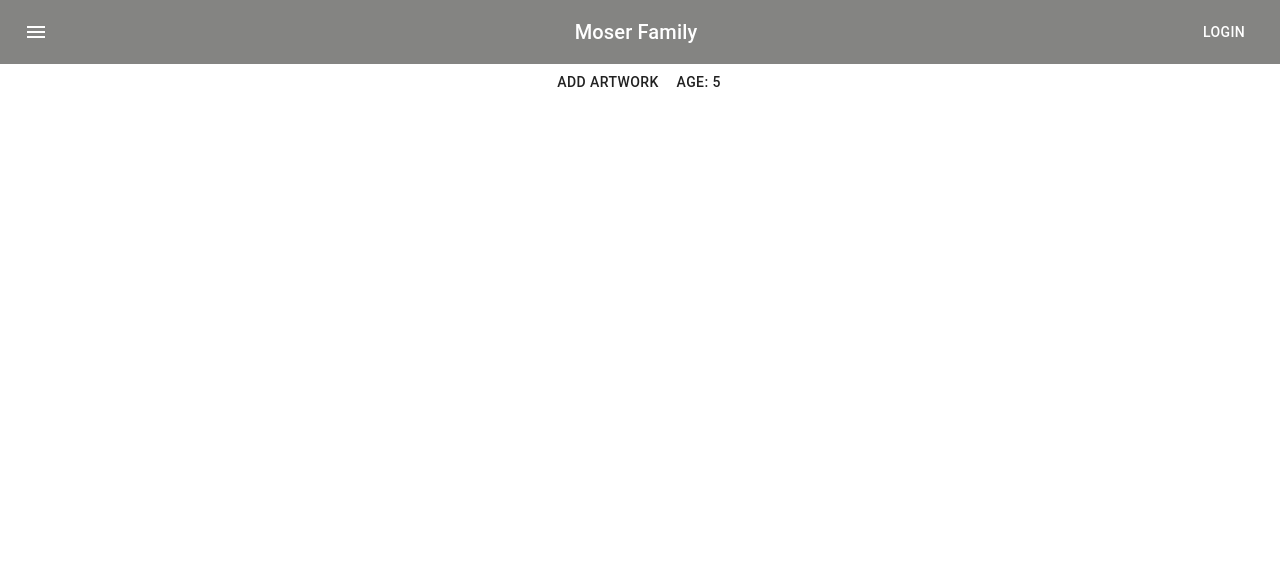
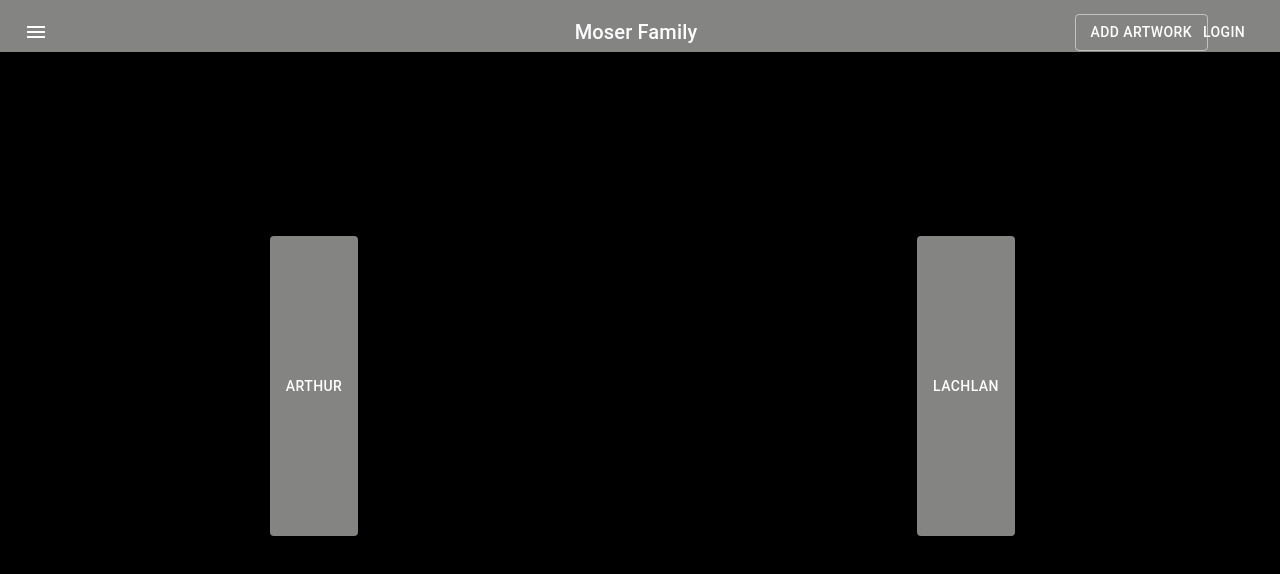
Before and after one commit to NoraMoser/Moser-Website, a React (Create React App) app: page /Art in a window 1280 px wide. Shown: the top 574 px of the page. Built offline with nearby package versions, Linux system fonts and the light colour scheme; no server answers.

Commit message:
added some art logic and refactored

```diff
--- a/src/components/art/Art.js
+++ b/src/components/art/Art.js
@@ -1,22 +1,66 @@
 import React from 'react'
-import { Button } from "@material-ui/core";
+import { Button, makeStyles, Grid, DialogActions } from "@material-ui/core";
 import { Fragment, useState } from "react";
 import {useArtData} from "./hooks/useArtData";
 import ArtDialog from './dialog/ArtDialog';
 import { MAX_FILE_SIZE, ACCEPTED_FILE_TYPES } from './helpers/constants';
+import Carousel from '../common/carousel/Carousel';
+
+const useStyles = makeStyles(theme => ({
+    addArtButton: {
+        position: 'absolute',
+        top: 14,
+    },
+    root: {
+        backgroundColor: 'black',
+        color: 'white',
+        height: 'calc(100vh)'
+    },
+    dialogButton: {
+        margin: '5%'
+    },
+    arthurAndLachlanButton: {
+        height: '300px',
+        width: 'auto',
+        marginBottom: 'calc(100vh - 500px)'
+    }
+}))
 
 export default function Art() {
     const {artData, createArt} = useArtData()
     const [openDialog, setOpenDialog] = useState(false)
     const [artFile, setArtFile] = useState([])
+    const classes = useStyles()
+    const [openCarousel, setOpenCarousel] = useState(false)
+    const [name, setName] = useState('')
+
+    const filterArtByName = artData.filter(item => item.name === name)
+    const fileIDs = !!filterArtByName && filterArtByName.map(item => item.media_id)
+
+    const handleOpenCarousel = name => {
+        setOpenCarousel(true)
+        setName(name)
+    }
 
     console.log(artData)
 
     return (
         <Fragment>
-            <Button onClick={() => setOpenDialog(true)}>Add Artwork</Button>
-            <Button>Age: 5</Button>
+            <Grid className={classes.root} container spacing={3}>
+                <Grid item xs={12}>
+                    <DialogActions className={classes.dialogButton}>
+                        <Button variant="outlined" color="secondary" className={classes.addArtButton} onClick={() => setOpenDialog(true)}>Add Artwork</Button>
+                    </DialogActions>
+                </Grid>
+                <Grid item xs={6}>
+                    <Button className={classes.arthurAndLachlanButton} variant="contained" color="primary" onClick={() => handleOpenCarousel('Arthur')}>Arthur</Button>
+                </Grid>
+                <Grid item xs={6}>
+                    <Button className={classes.arthurAndLachlanButton} variant="contained" color="primary" onClick={() => handleOpenCarousel('Lachlan')}>Lachlan</Button>
+                </Grid>
+            </Grid>
         <ArtDialog open={openDialog} close={() => setOpenDialog(false)} maxFileSize={MAX_FILE_SIZE} allowedFileTypes={ACCEPTED_FILE_TYPES} onChange={id => setArtFile(id)} label='Upload Artwork' fileId={artFile} createMedia={createArt} setFileId={setArtFile}/>
+        <Carousel open={openCarousel} onClose={() => setOpenCarousel(false)} fileIds={openCarousel ? fileIDs : []}/>
         </Fragment>
     )
 }
--- a/src/components/common/carousel/Carousel.js
+++ b/src/components/common/carousel/Carousel.js
@@ -8,20 +8,22 @@ import CarouseleDialogClose from './buttons/CarouselDialogClose'
 import CarouselThumbnail from './thumbnail/CarouselThumbnail'
 import useFiles from '../../hooks/useFiles'
 import DeleteFile from './dialog/DeleteFile'
+import { useArtData } from '../../art/hooks/useArtData'
 
 const Transition = React.forwardRef(function Transition(props, ref) {
   return <Slide direction="up" ref={ref} {...props} />
 })
 
-function Carousel({ open, onClose, fileIds = [], classes, onDelete}) {
+function Carousel({ open, onClose, fileIds = [], classes, onDelete, picture}) {
   const [selectedFileId, setSelectedFileId] = useState(null)
   const [selectedFileIdIndex, setSelectedFileIdIndex] = useState(null)
   const [thumbnails, setThumbnails] = useState(null)
   const [url, setUrl] = useState()
   const refFileIds = useRef(fileIds)
   const {pictureData} = useFiles()
+  const {artData} = useArtData()
   const [openDelete, setOpenDelete] = useState(false)
-  const media = selectedFileId ? pictureData.find(item => item.media_id === selectedFileId) : []
+  const media = !!selectedFileId && !!picture ? pictureData.find(item => item.media_id === selectedFileId) : !!selectedFileId && !picture ? artData.find(item => item.media_id === selectedFileId) : []
   const {deletePictures} = useFiles()
 
 
@@ -88,7 +90,7 @@ function Carousel({ open, onClose, fileIds = [], classes, onDelete}) {
         titleTypographyProps={{ className: classes.text }}
         action={<CarouseleDialogClose onClose={onClose} />}
       />
-      <DialogTitle className={classes.title}>{selectedFileId ? media.title : ''}</DialogTitle>
+      <DialogTitle className={classes.title}>{!!selectedFileId && media.title }</DialogTitle>
       <CardContent className={classes.fileContainer}>
           <Typography className={classes.title}>Picture taken: {new Date(media.date_created).toLocaleDateString()}</Typography>
           <Box>
@@ -103,8 +105,10 @@ function Carousel({ open, onClose, fileIds = [], classes, onDelete}) {
           onClose={onClose}
           onDelete={() => setOpenDelete(true)}
           ableToDelete={!!onDelete}
+          picture={picture}
         />
-        <DeleteFile open={openDelete} close={() => setOpenDelete(false)} deleteFile={deleteFile} media={media}/>
+        {!!picture &&
+        <DeleteFile open={openDelete} close={() => setOpenDelete(false)} deleteFile={deleteFile} media={media}/>}
       </CardContent>
     </Dialog>
   )
--- a/src/components/common/carousel/buttons/CarouselButtons.js
+++ b/src/components/common/carousel/buttons/CarouselButtons.js
@@ -3,7 +3,7 @@ import PropTypes from 'prop-types'
 import { Grid, Button } from '@material-ui/core'
 import { AppContext } from '../../../../App'
 
-function CarouselButtons({ onPrevious, onNext, onClose, onDelete }) {
+function CarouselButtons({ onPrevious, onNext, onClose, onDelete, picture }) {
 
   const {user} = useContext(AppContext)
   console.log(user)
@@ -24,7 +24,7 @@ function CarouselButtons({ onPrevious, onNext, onClose, onDelete }) {
           Next File
         </Button>
       </Grid>
-      {user.data ?
+      {!!user.data && !!picture ?
         <Grid item xs={12}>
           <Button variant="outlined" color="primary" onClick={onDelete} fullWidth>
             Delete File
--- /dev/null
+++ b/src/components/pictures/styles/index.js
@@ -0,0 +1,136 @@
+import { makeStyles } from "@material-ui/core";
+
+export const useStyles = makeStyles(theme => ({
+    button2008: {
+        backgroundImage: 'url(2008.jpg)',
+        backgroundSize: '100% 100%',
+        width: 400,
+        height: 250,
+        margin: '10px',
+        fontSize: 20
+    },
+    button2009: {
+        backgroundImage: 'url(2009.jpg)',
+        backgroundSize: '100% 100%',
+        width: 400,
+        height: 250,
+        margin: '10px',
+        fontSize: 20
+    },
+    button2010: {
+        backgroundImage: 'url(2010.jpg)',
+        backgroundSize: '100% 100%',
+        width: 400,
+        height: 250,
+        margin: '10px',
+        fontSize: 20
+    },
+    button2011: {
+        backgroundImage: 'url(2011.jpg)',
+        backgroundSize: '100% 100%',
+        width: 400,
+        height: 250,
+        margin: '10px',
+        fontSize: 20
+    },
+    button2012: {
+        backgroundImage: 'url(2012.jpg)',
+        backgroundSize: '100% 100%',
+        width: 400,
+        height: 250,
+        margin: '10px',
+        fontSize: 20
+    },
+    button2013: {
+        backgroundImage: 'url(2013.jpg)',
+        backgroundSize: '100% 100%',
+        width: 400,
+        height: 250,
+        margin: '10px',
+        fontSize: 20
+    },
+    button2014: {
+        backgroundImage: 'url(2014.jpg)',
+        backgroundSize: '100% 100%',
+        width: 400,
+        height: 250,
+        margin: '10px',
+        fontSize: 20
+    },
+    button2015: {
+        backgroundImage: 'url(2015.jpg)',
+        backgroundSize: '100% 100%',
+        width: 400,
+        height: 250,
+        margin: '10px',
+        fontSize: 20
+    },
+    button2016: {
+        backgroundImage: 'url(2016.jpg)',
+        backgroundSize: '100% 100%',
+        width: 400,
+        height: 250,
+        margin: '10px',
+        fontSize: 20
+    },
+
+    button2017: {
+        backgroundImage: 'url(2017.jpg)',
+        backgroundSize: '100% 100%',
+        width: 400,
+        height: 250,
+        margin: '10px',
+        fontSize: 20
+    },
+    button2018: {
+        backgroundImage: 'url(2018.jpg)',
+        backgroundSize: '100% 100%',
+        width: 400,
+        height: 250,
+        margin: '10px',
+        fontSize: 20
+    },
+    button2019: {
+        backgroundImage: 'url(2019.jpg)',
+        backgroundSize: '100% 100%',
+        width: 400,
+        height: 250,
+        margin: '10px',
+        fontSize: 20
+    },
+    button2020: {
+        backgroundSize: '100% 100%',
+        width: 400,
+        height: 250,
+        margin: '10px',
+        fontSize: 20
+    },
+    button2021: {
+        backgroundSize: '100% 100%',
+        width: 400,
+        height: 250,
+        margin: '10px',
+        fontSize: 20
+    },
+    button2022: {
+        backgroundSize: '100% 100%',
+        width: 400,
+        height: 250,
+        margin: '10px',
+        fontSize: 20
+    },
+    list: {
+        margin: '50px auto'
+    },
+    root: {
+        backgroundColor: 'black',
+        height: 'calc(100vh)'
+    },
+    addButton: {
+        position: 'absolute',
+        top: 14
+    },
+    dialogButton: {
+        margin: '5%'
+    }
+}))
```
Also changed, not shown: src/components/pictures/Pictures.js (+3 -138 lines), src/components/common/carousel/styles/index.js (line endings or trailing spaces).
